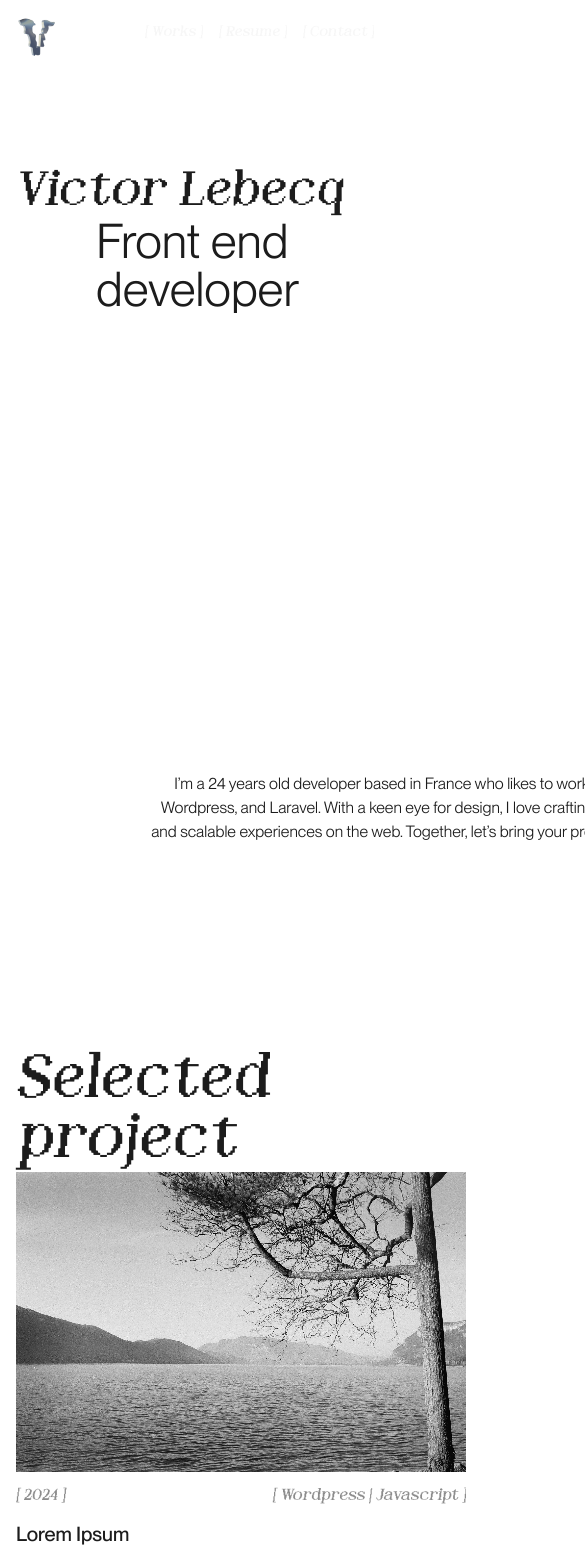
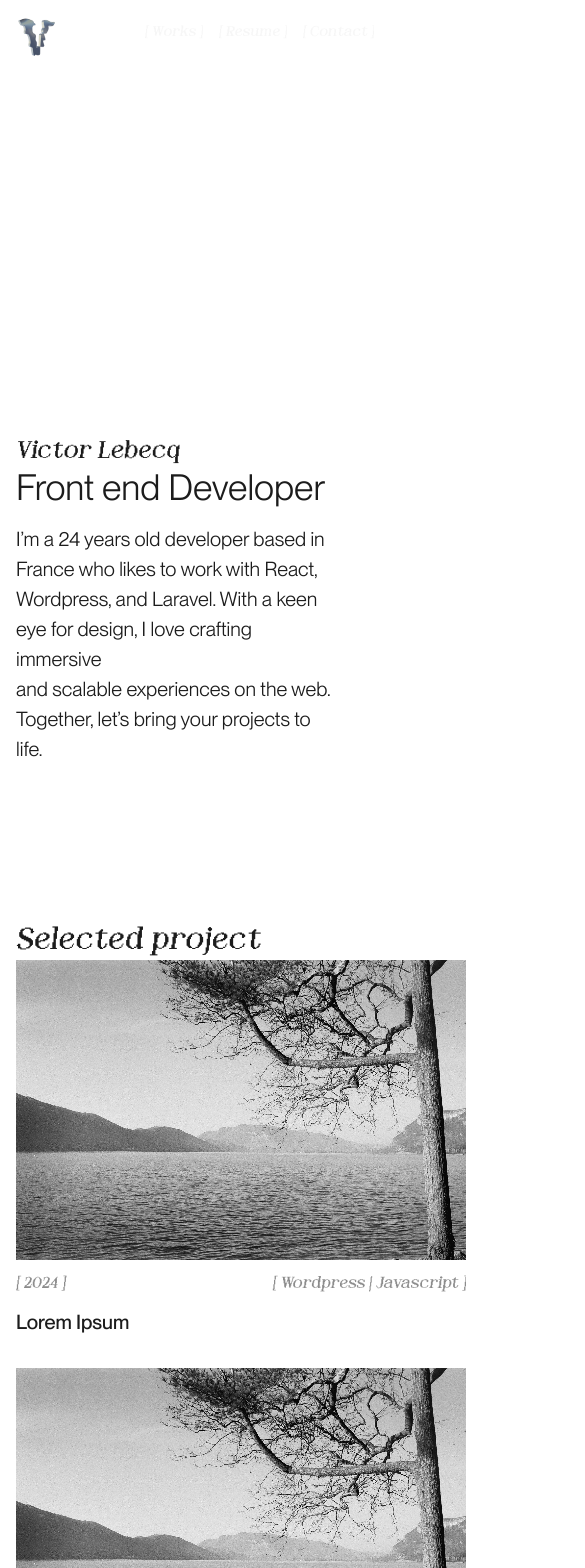
Before and after one commit to pommito/Portfolio-2024, a Next.js app: page / in a window 390 px wide. Shown: the top 1568 px of the page, 585 px wide, since content can reach past the window. Built offline with nearby package versions, Linux system fonts and the light colour scheme.

Commit message:
Styling(Home) : working on the responsiv of the page, made hero section good to go

```diff
--- a/src/app/page.tsx
+++ b/src/app/page.tsx
@@ -12,20 +12,20 @@ import { workExperiences, educations } from '@/data/resume';
 export default function Home() {
   return (
     <main className="font-pp px-4 md:px-8 lg:px-20">
-      <section className="flex flex-col h-screen max-h md:py-20">
-        <h2 className="font-dot text-5xl mt-[20vh] overflow-hidden lg:text-[8.5vw]">
+      <section className="flex flex-col justify-end h-[100dvh] max-h py-20">
+        <h2 className="font-dot text-2xl mt-[20vh] overflow-hidden sm:text-[8.5vw] sm:leading-[100%]">
           <TextReveal text="Victor Lebecq" />
         </h2>
-        <h1 className="text-5xl ml-20 overflow-hidden lg:text-[8.5vw]">
-          <TextReveal text="Front end developer" delay={0.5} />
+        <h1 className="text-4xl overflow-hidden  md:ml-20 sm:text-[8.5vw] sm:leading-[100%]">
+          <TextReveal text="Front end Developer" delay={0.5} />
         </h1>
-        <p className="leading-[150%] ml-auto mt-auto text-right md:text-xl w-[650px]">
+        <p className="leading-[150%]  text-left text-xl mt-4 w-[90%] md:mt-auto md:ml-auto  lg:text-right lg:w-[650px]">
           <TextReveal text={firstParagraph} delay={0.85} />
         </p>
       </section>
 
-      <section className="flex flex-col min-h-screen max-h py-20">
-        <h3 className="font-dot text-6xl h-fit mt-32">Selected project</h3>
+      <section className="flex flex-col min-h-screen py-20">
+        <h3 className="font-dot text-3xl h-fit md:mt-32 md:text-6xl">Selected project</h3>
         <div className="grid grid-cols-1 auto-rows-auto gap-8 w-full sm:grid-cols-2">
           <ProjectCard className="lg:mt-40" id={1} />
           <ProjectCard className="lg:justify-self-end" id={2} />
--- a/src/components/ImageTransition.tsx
+++ b/src/components/ImageTransition.tsx
@@ -1,6 +1,5 @@
 import { useMemo, useEffect } from 'react';
 import { motion, useAnimation } from 'framer-motion';
-import Image from 'next/image';
 
 type ImageTransitionTypes = {
   src: string;
```
